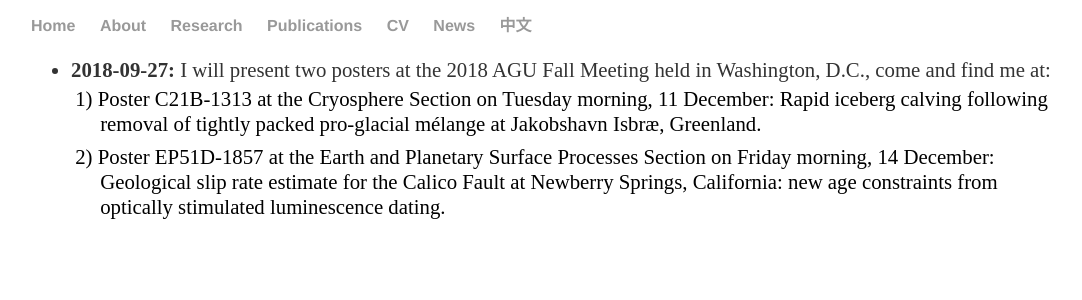
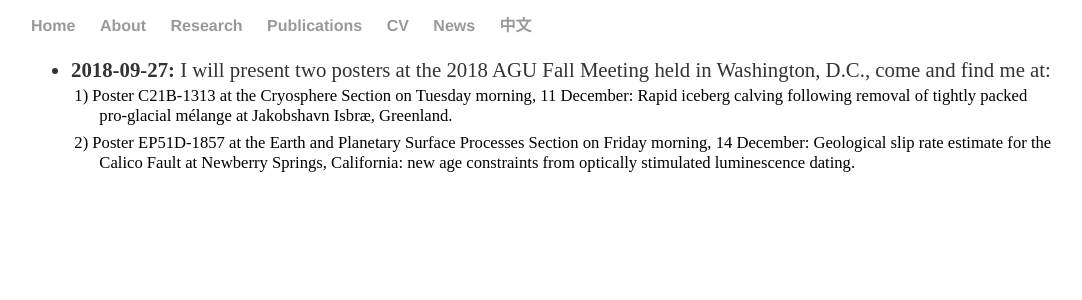
Before and after one commit to suruixie/suruixie.github.io, a Jekyll site: the page built from news/index.html, in a window 1280 px wide. Shown: the top 300 px of the page, without its empty margins (97-1179 px from the left). Built offline with Jekyll 4.4.1, drawn with Linux system fonts in a browser that asks for light colours.

Commit message:
Update index.html

```diff
--- a/news/index.html
+++ b/news/index.html
@@ -5,9 +5,9 @@
 <div class="news">
 	<ul class="news_list">
 	<li style="line-height:130%; font-size:1.0em;"><strong>2018-09-27:</strong> I will present two posters at the 2018 AGU Fall Meeting held in Washington, D.C., come and find me at:
-		<p  class="publist" style="font-size:1.0em;">
+		<p  class="publist" style="font-size:0.8em;">
 			1) Poster C21B-1313 at the Cryosphere Section on Tuesday morning, 11 December: Rapid iceberg calving following removal of tightly packed pro-glacial mélange at Jakobshavn Isbræ, Greenland.
-		<p  class="publist" style="font-size:1.0em;">
+		<p  class="publist" style="font-size:0.8em;">
 			2) Poster EP51D-1857 at the Earth and Planetary Surface Processes Section on Friday morning, 14 December: Geological slip rate estimate for the Calico Fault at Newberry Springs, California: new age constraints from optically stimulated luminescence dating.
 			<br style="line-height:1.3em">
 		</p>
```
